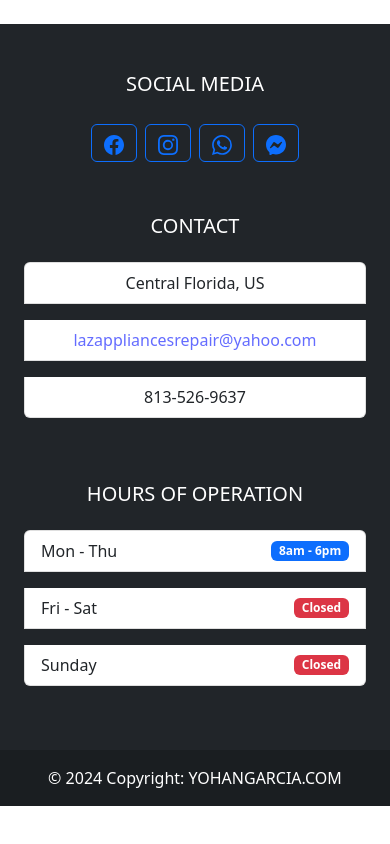
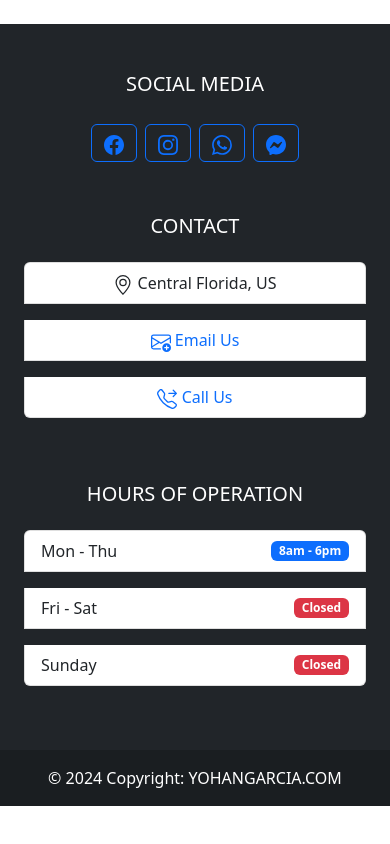
Before and after one commit to yohanJS/ViteJSLaz, a Vue app: page / in a window 390 px wide. Shown: the part 4225-5069 px from the top of the page. Built offline with nearby package versions, Linux system fonts and the light colour scheme.

Commit message:
- adding phone number functionality - adding email funcionality - adding some minor updates

```diff
--- a/src/components/Footer.vue
+++ b/src/components/Footer.vue
@@ -32,7 +32,7 @@
                 </svg>
               </a>
               <!-- What's Up -->
-              <a type="button" class="btn btn-floating btn-outline-primary m-1">
+              <a type="button" href="https://api.whatsapp.com/send?phone=8135269637" class="btn btn-floating btn-outline-primary m-1">
                 <svg xmlns="http://www.w3.org/2000/svg" width="20" height="20" fill="currentColor" class="bi bi-whatsapp"
                   viewBox="0 0 16 16">
                   <path
@@ -56,13 +56,27 @@
             <h5 class="text-uppercase mb-4">Contact</h5>
             <ul class="p-0 list-group">
               <li class="list-group-item mb-3">
+                <svg xmlns="http://www.w3.org/2000/svg" width="20" height="20" fill="currentColor" class="bi bi-geo-alt" viewBox="0 0 16 16">
+  <path d="M12.166 8.94c-.524 1.062-1.234 2.12-1.96 3.07A32 32 0 0 1 8 14.58a32 32 0 0 1-2.206-2.57c-.726-.95-1.436-2.008-1.96-3.07C3.304 7.867 3 6.862 3 6a5 5 0 0 1 10 0c0 .862-.305 1.867-.834 2.94M8 16s6-5.686 6-10A6 6 0 0 0 2 6c0 4.314 6 10 6 10"/>
+  <path d="M8 8a2 2 0 1 1 0-4 2 2 0 0 1 0 4m0 1a3 3 0 1 0 0-6 3 3 0 0 0 0 6"/>
+</svg>
                 Central Florida, US
               </li>
               <li class="list-group-item mb-3">
-                <a href="mailto:lazappliancesrepair@yahoo.com">lazappliancesrepair@yahoo.com</a>
+                <a href="mailto:lazappliancesrepair@yahoo.com" class="text-primary">
+                  <svg xmlns="http://www.w3.org/2000/svg" width="20" height="20" fill="currentColor" class="bi bi-envelope-plus" viewBox="0 0 16 16">
+                    <path d="M2 2a2 2 0 0 0-2 2v8.01A2 2 0 0 0 2 14h5.5a.5.5 0 0 0 0-1H2a1 1 0 0 1-.966-.741l5.64-3.471L8 9.583l7-4.2V8.5a.5.5 0 0 0 1 0V4a2 2 0 0 0-2-2zm3.708 6.208L1 11.105V5.383zM1 4.217V4a1 1 0 0 1 1-1h12a1 1 0 0 1 1 1v.217l-7 4.2z"/>
+                    <path d="M16 12.5a3.5 3.5 0 1 1-7 0 3.5 3.5 0 0 1 7 0m-3.5-2a.5.5 0 0 0-.5.5v1h-1a.5.5 0 0 0 0 1h1v1a.5.5 0 0 0 1 0v-1h1a.5.5 0 0 0 0-1h-1v-1a.5.5 0 0 0-.5-.5"/>
+                  </svg>
+                  Email Us
+                </a>
               </li>
               <li class="list-group-item mb-3">
-                813-526-9637
+                <a href="tel:8135269637" class="text-primary"><svg xmlns="http://www.w3.org/2000/svg" width="20" height="20" fill="currentColor" class="bi bi-telephone-forward" viewBox="0 0 16 16">
+                   <path d="M3.654 1.328a.678.678 0 0 0-1.015-.063L1.605 2.3c-.483.484-.661 1.169-.45 1.77a17.6 17.6 0 0 0 4.168 6.608 17.6 17.6 0 0 0 6.608 4.168c.601.211 1.286.033 1.77-.45l1.034-1.034a.678.678 0 0 0-.063-1.015l-2.307-1.794a.68.68 0 0 0-.58-.122l-2.19.547a1.75 1.75 0 0 1-1.657-.459L5.482 8.062a1.75 1.75 0 0 1-.46-1.657l.548-2.19a.68.68 0 0 0-.122-.58zM1.884.511a1.745 1.745 0 0 1 2.612.163L6.29 2.98c.329.423.445.974.315 1.494l-.547 2.19a.68.68 0 0 0 .178.643l2.457 2.457a.68.68 0 0 0 .644.178l2.189-.547a1.75 1.75 0 0 1 1.494.315l2.306 1.794c.829.645.905 1.87.163 2.611l-1.034 1.034c-.74.74-1.846 1.065-2.877.702a18.6 18.6 0 0 1-7.01-4.42 18.6 18.6 0 0 1-4.42-7.009c-.362-1.03-.037-2.137.703-2.877zm10.762.135a.5.5 0 0 1 .708 0l2.5 2.5a.5.5 0 0 1 0 .708l-2.5 2.5a.5.5 0 0 1-.708-.708L14.293 4H9.5a.5.5 0 0 1 0-1h4.793l-1.647-1.646a.5.5 0 0 1 0-.708"/>
+                  </svg>
+                  Call Us
+                </a>
               </li>
             </ul>
           </div>
```
